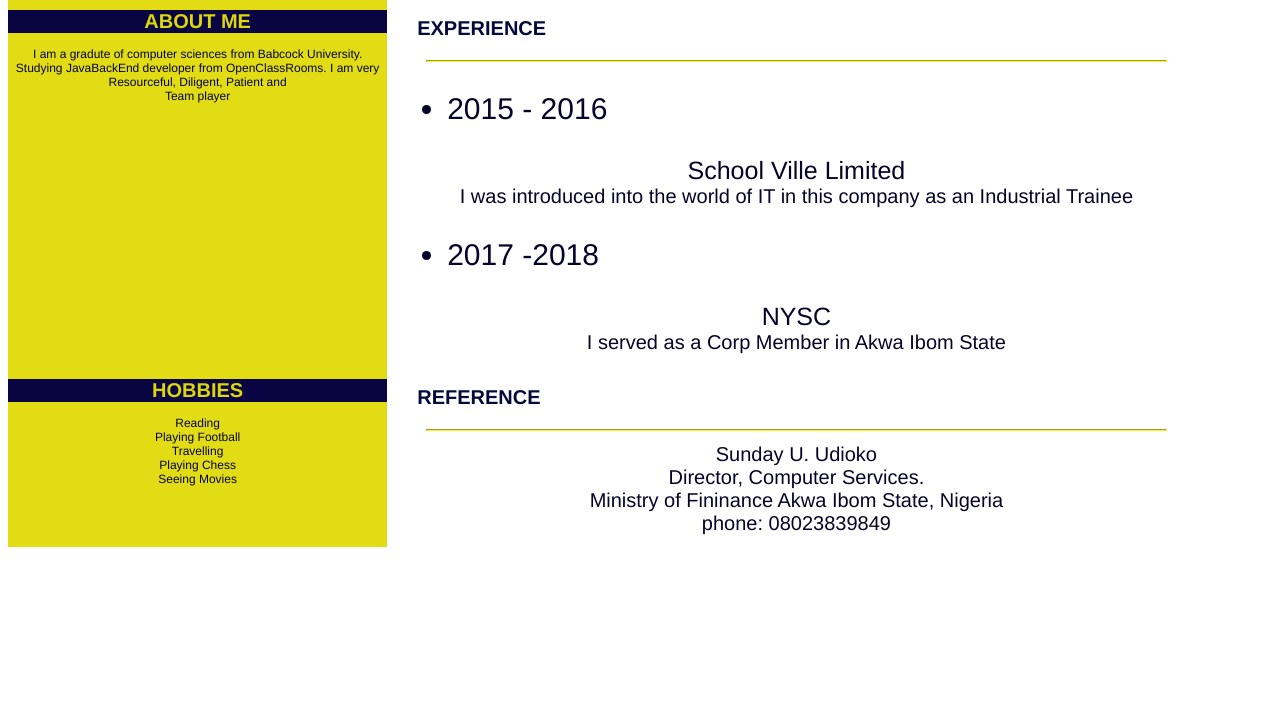
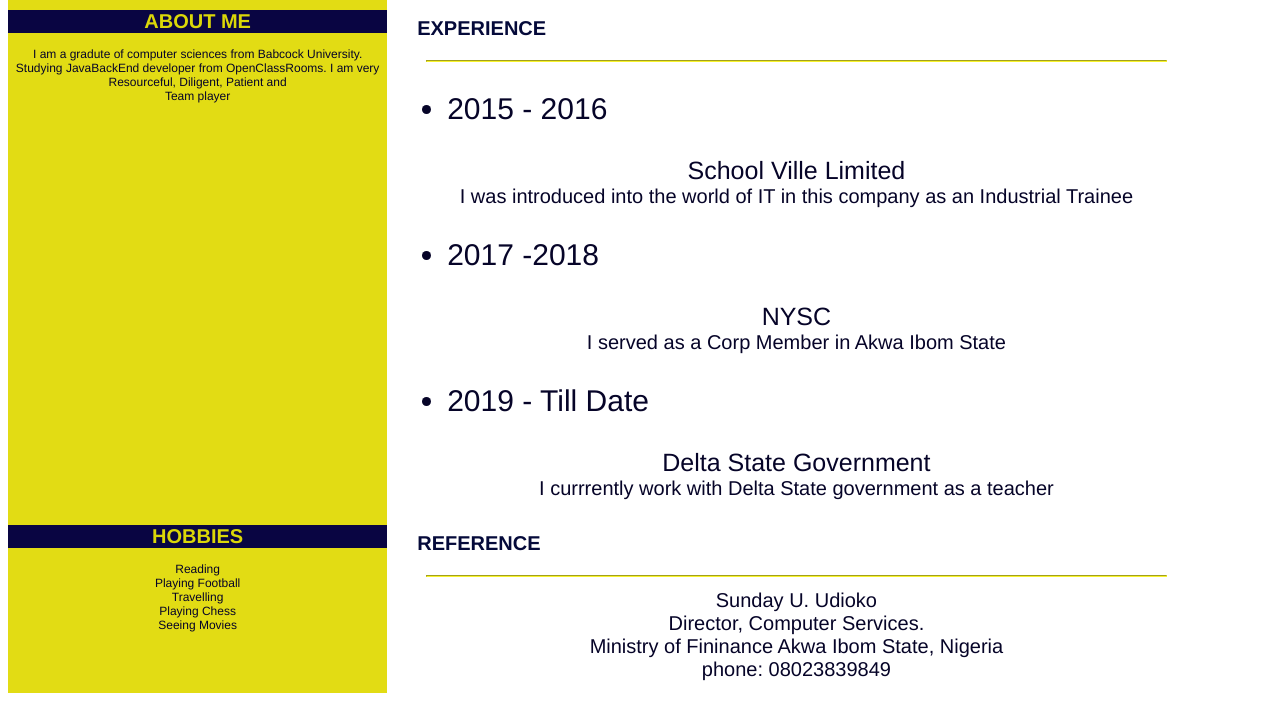
Before and after one commit to bobdazzler/myPortfolio, a plain HTML site: page index.html in a window 1280 px wide. Shown: the part 640-1341 px from the top of the page. Before the commit the page ends 1195 px from the top, so only its background shows below. Drawn offline with Linux system fonts and the light colour scheme.

Commit message:
Update index.html

```diff
--- a/index.html
+++ b/index.html
@@ -41,6 +41,8 @@
   <br/><span class = "subtopic"> I was introduced into the world of IT in this company as an Industrial Trainee </span></p>
    <p> <span class = "year">2017 -2018 </span> <span class = "topic"> NYSC</span>
   <br/><span class = "subtopic"> I served as a Corp Member in Akwa Ibom State  </span></p>
+	  <p> <span class = "year">2019 - Till Date </span> <span class = "topic"> Delta State Government</span>
+  <br/><span class = "subtopic"> I currrently work with Delta State government as a teacher  </span></p>
   </div>
 
 	<div id ="seven"><h1>HOBBIES</h1>
```
